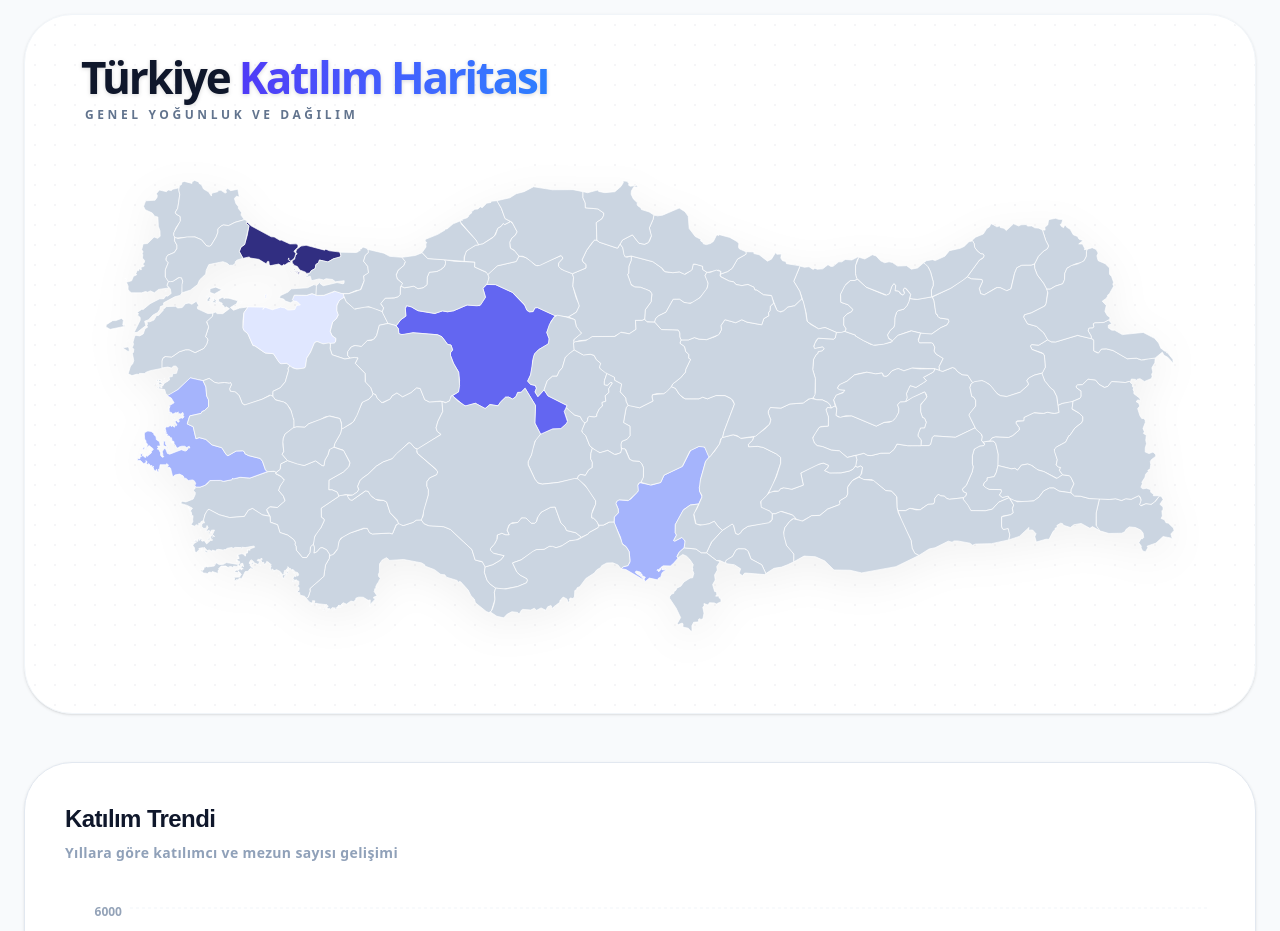
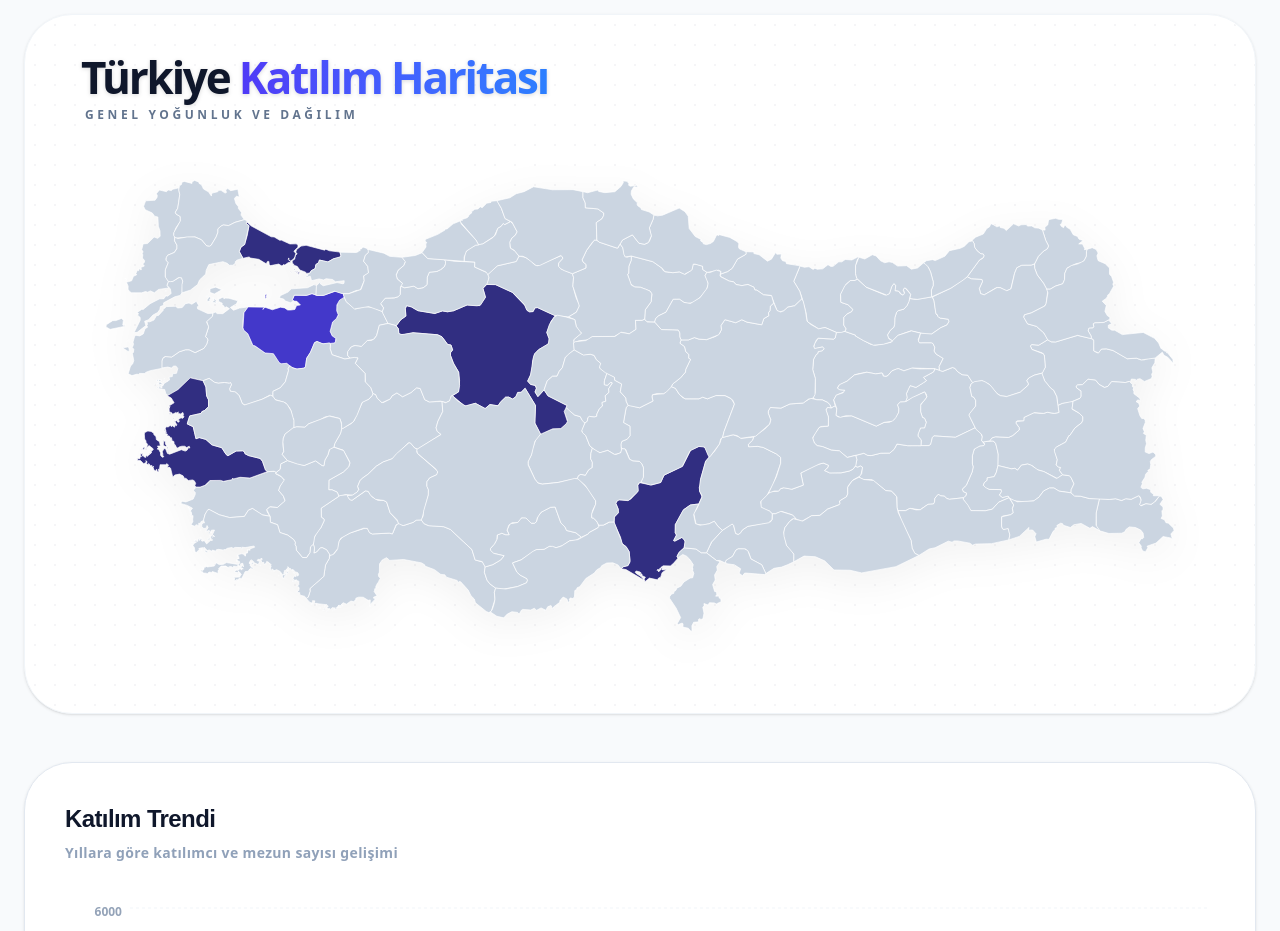
Before and after one commit to yetkingencler/yetgendashboard_2016-2025, a React (Vite) app: page / in a window 1280 px wide. Shown: the part 1620-2551 px from the top of the page. Built offline with nearby package versions, Linux system fonts and the light colour scheme.

Commit message:
feat: integrate full 2025 basic city data and implement threshold-based map coloring

```diff
--- a/src/App.tsx
+++ b/src/App.tsx
@@ -745,12 +745,78 @@ const yearlyData = [
           { age: '30+', count: 14 }
         ],
         cities: [
+          { name: 'Adana', count: 42 },
+          { name: 'Adıyaman', count: 8 },
+          { name: 'Afyonkarahisar', count: 3 },
+          { name: 'Ağrı', count: 1 },
+          { name: 'Aksaray', count: 3 },
+          { name: 'Amasya', count: 2 },
+          { name: 'Ankara', count: 260 },
+          { name: 'Antalya', count: 25 },
+          { name: 'Ardahan', count: 1 },
+          { name: 'Artvin', count: 1 },
+          { name: 'Aydın', count: 16 },
+          { name: 'Balıkesir', count: 16 },
+          { name: 'Batman', count: 3 },
+          { name: 'Bilecik', count: 5 },
+          { name: 'Bingöl', count: 1 },
+          { name: 'Bitlis', count: 3 },
+          { name: 'Bolu', count: 1 },
+          { name: 'Burdur', count: 3 },
+          { name: 'Bursa', count: 65 },
+          { name: 'Çanakkale', count: 6 },
+          { name: 'Çankırı', count: 1 },
+          { name: 'Çorum', count: 2 },
+          { name: 'Denizli', count: 14 },
+          { name: 'Diyarbakır', count: 18 },
+          { name: 'Düzce', count: 5 },
+          { name: 'Edirne', count: 3 },
+          { name: 'Elazığ', count: 6 },
+          { name: 'Erzurum', count: 10 },
+          { name: 'Eskişehir', count: 49 },
+          { name: 'Gaziantep', count: 32 },
+          { name: 'Giresun', count: 4 },
+          { name: 'Hatay', count: 19 },
+          { name: 'Iğdır', count: 3 },
+          { name: 'Isparta', count: 4 },
           { name: 'İstanbul', count: 823 },
-          { name: 'Ankara', count: 260 },
           { name: 'İzmir', count: 174 },
-          { name: 'Bursa', count: 65 },
-          { name: 'Eskişehir', count: 49 },
-          { name: 'Diğer', count: 670 }
+          { name: 'Kahramanmaraş', count: 6 },
+          { name: 'Karabük', count: 4 },
+          { name: 'Karaman', count: 3 },
+          { name: 'Kars', count: 3 },
+          { name: 'Kastamonu', count: 6 },
+          { name: 'Kayseri', count: 35 },
+          { name: 'Kilis', count: 4 },
+          { name: 'Kırıkkale', count: 6 },
+          { name: 'Kırklareli', count: 8 },
+          { name: 'Kocaeli', count: 47 },
+          { name: 'Konya', count: 26 },
+          { name: 'Kütahya', count: 10 },
+          { name: 'Malatya', count: 13 },
+          { name: 'Manisa', count: 46 },
+          { name: 'Mardin', count: 5 },
+          { name: 'Mersin', count: 23 },
+          { name: 'Muğla', count: 14 },
+          { name: 'Muş', count: 3 },
+          { name: 'Nevşehir', count: 1 },
+          { name: 'Niğde', count: 1 },
+          { name: 'Ordu', count: 5 },
+          { name: 'Osmaniye', count: 9 },
+          { name: 'Rize', count: 3 },
+          { name: 'Sakarya', count: 16 },
+          { name: 'Samsun', count: 14 },
+          { name: 'Şanlıurfa', count: 17 },
+          { name: 'Siirt', count: 4 },
+          { name: 'Sivas', count: 7 },
+          { name: 'Tekirdağ', count: 16 },
+          { name: 'Tokat', count: 3 },
+          { name: 'Trabzon', count: 11 },
+          { name: 'Tunceli', count: 2 },
+          { name: 'Uşak', count: 3 },
+          { name: 'Van', count: 5 },
+          { name: 'Yalova', count: 3 },
+          { name: 'Zonguldak', count: 6 }
         ],
         educationLevels: [],
         topDepartments: [
@@ -1149,12 +1215,14 @@ export default function App() {
           if (city.name.includes('81')) tooltipData[plate] = city.name;
         } else {
           tooltipData[plate] = `${city.name}: ${city.count} Katılımcı`;
-          const ratio = city.count / maxCount;
-          if (ratio > 0.8) colorData[plate] = '#312e81'; // hover:indigo-900
-          else if (ratio > 0.5) colorData[plate] = '#4338ca'; // indigo-700
-          else if (ratio > 0.2) colorData[plate] = '#6366f1'; // indigo-500
-          else if (ratio > 0.05) colorData[plate] = '#a5b4fc'; // indigo-300
-          else colorData[plate] = '#e0e7ff'; // indigo-100
+
+          // Eşik tabanlı renklendirme (İstanbul = 823 gibi uç değerler haritayı bozmasın diye)
+          if (city.count >= 200) colorData[plate] = '#312e81'; // Çok Yüksek (indigo-900)
+          else if (city.count >= 100) colorData[plate] = '#4338ca'; // Yüksek (indigo-700)
+          else if (city.count >= 40) colorData[plate] = '#4f46e5'; // Orta-Yüksek (indigo-600)
+          else if (city.count >= 15) colorData[plate] = '#818cf8'; // Orta (indigo-400)
+          else if (city.count >= 5) colorData[plate] = '#c7d2fe'; // Orta-Düşük (indigo-200)
+          else colorData[plate] = '#e0e7ff'; // Düşük (indigo-100)
         }
       }
     });
```
